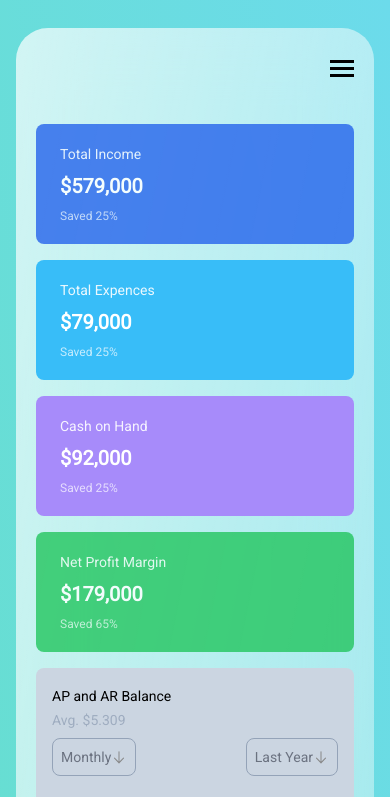
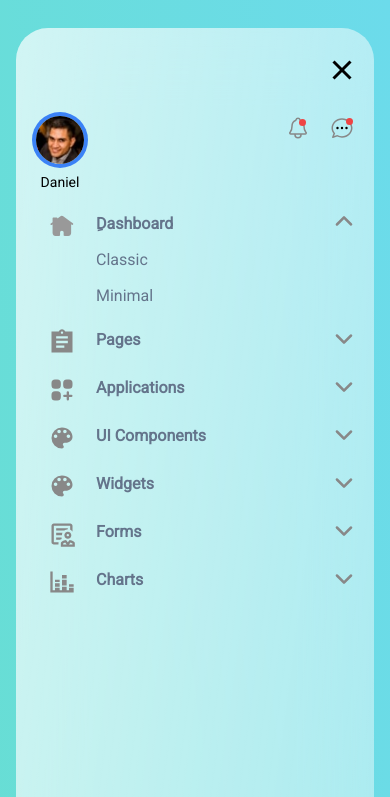
Before and after one commit to Armin-Fullstack/Finance-Dashbord, a website: page index.html in a window 390 px wide. Both pictures are taken after a click on the button 342 px from the left and 72 px from the top of the page. Shown: the top 797 px of the page. Drawn offline with Linux system fonts and the light colour scheme.

Commit message:
Responsive- The 2nd part

```diff
--- a/app.js
+++ b/app.js
@@ -1,5 +1,7 @@
 const number1 = document.querySelector(".number1")
 const number2 = document.querySelector(".number2")
+const menuBtn = document.getElementById("menu-btn")
+const menuMobile = document.getElementById("menu-mobile")
 
 let counter1 = 0;
 
@@ -23,3 +25,12 @@ setInterval(() => {
     }
 
 } , 35)
+
+
+const showMenu = () => {
+    menuBtn.classList.toggle("open")
+    menuMobile.classList.toggle("block")
+    menuMobile.classList.toggle("hidden")
+}
+
+menuBtn.addEventListener("click" , showMenu)
--- a/index.html
+++ b/index.html
@@ -96,12 +96,12 @@
         <!-- Navbar -->
         <div class="hidden lg:flex justify-between items-center">
             <!-- Search -->
-            <div class="search-bar border-2 border-slate-400 w-[360px] rounded-full flex items-center justify-between p-1">
+            <div class="search-bar border-2 border-slate-400 w-1/2 rounded-full flex items-center justify-between p-1">
                 <input type="text" placeholder="Search" class="w-full bg-transparent outline-none pl-2 h-full text-gray-600">
                 <button><img src="Images/RiSearchLine.svg" alt="" class="w-7"></button>
             </div>
             <!-- Icons -->
-            <div class="relative flex items-center space-x-5 mr-3">
+            <div class="relative flex items-center justify-end space-x-5 mr-3 w-1/2">
                 <img src="Images/IonNotificationsOutline.svg" alt="" class="w-7">
                 <img src="Images/EpChatDotRound.svg" alt="" class="w-7">
                 <div class="absolute bg-red-500 rounded-full w-[7px] h-[7px] bottom-[17px] right-[52px]"></div>
@@ -110,12 +110,107 @@
             </div>
         </div>
 
-        <!-- Hamburger Button -->
-        <button id="menu-btn" class="hamburger lg:hidden focus:outline-none  block ml-auto mt-3">
-            <span class="hamburger-top"></span>
-            <span class="hamburger-middle"></span>
-            <span class="hamburger-bottom"></span>
+       <!-- Hamburger Button -->
+       <button id="menu-btn" class="hamburger lg:hidden focus:outline-none block ml-auto mt-3">
+        <span class="hamburger-top"></span>
+        <span class="hamburger-middle"></span>
+        <span class="hamburger-bottom"></span>
         </button>
+
+        <!-- Menu mobile -->
+        <div id="menu-mobile" class="z-50 sm:z-0 h-screen lg:hidden hidden mt-8 space-y-5 min-h-screenbg-gray-400">
+
+
+            <!-- Profile image & name -->
+            <div class="flex justify-between items-start">
+
+                <div class="flex flex-col justify-between items-center space-y-2">
+                    <img class="w-[3rem] rounded-full ring-4 ring-blue-500" src="Images/image-daniel.jpg" alt="Daniel">
+                    <p class="text-sm">Daniel</p>
+                </div>
+
+                 <!-- Search -->
+            <div id="search-mobile" class="search-bar border-2 border-slate-400 min-w-[160px] rounded-full flex items-center justify-between p-1">
+                <input type="text" placeholder="Search" class="w-full bg-transparent outline-none pl-2 h-full text-gray-600">
+                <button><img src="Images/RiSearchLine.svg" alt="" class="w-7"></button>
+            </div>
+
+                 <!-- Icons -->
+            <div class="relative flex items-center space-x-5">
+                <img src="Images/IonNotificationsOutline.svg" alt="" class="w-6">
+                <img src="Images/EpChatDotRound.svg" alt="" class="w-6">
+                <div class="absolute bg-red-500 rounded-full w-[7px] h-[7px] lg:bottom-[15px] lg:right-[50px] bottom-[14px] right-[48px]"></div>
+                <div class="absolute bg-red-500 rounded-full w-[7px] h-[7px] lg:bottom-[17px] lg:right-[1px] bottom-[15px] right-[1px]"></div>
+
+            </div>
+
+            </div>
+
+
+
+            <ul class="menu">
+                <div class="flex items-start space-x-5">
+                        <img src="Images/home-2-svgrepo-com.svg" alt="" class="w-7">
+                        <li class="font-bold text-slate-500">ِDashboard
+                        <ul class="space-y-3 font-normal">
+                            <li class="mt-3">Classic</li>
+                            <li>Minimal</li>
+                        </ul>
+                    </li>
+                </div>
+                <img src="Images/EpArrowUpBold.svg" alt="" class="w-5">
+            </ul>
+
+            <ul class="menu">
+                <div class="flex items-start space-x-5">
+                    <img src="Images/IcSharpAssignment.svg" alt="" class="w-7">
+                    <li class="font-bold text-slate-500">Pages</li>
+                </div>
+                <img src="Images/EpArrowDownBold.svg" alt="" class="w-5">
+            </ul>
+
+            <ul class="menu">
+                <div class="flex items-start space-x-5">
+                    <img src="Images/MajesticonsApplicationsAdd.svg" alt="" class="w-7">
+                    <li class="font-bold text-slate-500">Applications</li>
+                </div>
+                <img src="Images/EpArrowDownBold.svg" alt="" class="w-5">
+            </ul>
+
+            <ul class="menu">
+                <div class="flex items-start space-x-5">
+                    <img src="Images/IcSharpColorLens.svg" alt="" class="w-7">
+                    <li class="font-bold text-slate-500">UI Components</li>
+                </div>
+                <img src="Images/EpArrowDownBold.svg" alt="" class="w-5">
+            </ul>
+
+            <ul class="menu">
+                <div class="flex items-start space-x-5">
+                    <img src="Images/IcSharpColorLens.svg" alt="" class="w-7">
+                    <li class="font-bold text-slate-500">Widgets</li>
+                </div>
+                <img src="Images/EpArrowDownBold.svg" alt="" class="w-5">
+            </ul>
+
+            <ul class="menu">
+                <div class="flex items-start space-x-5">
+                    <img src="Images/MaterialSymbolsClinicalNotesOutline.svg" alt="" class="w-7">
+                    <li class="font-bold text-slate-500">Forms</li>
+                </div>
+                <img src="Images/EpArrowDownBold.svg" alt="" class="w-5">
+            </ul>
+
+            <ul class="menu">
+                <div class="flex items-start space-x-5">
+                    <img src="Images/MdiChartBarStacked.svg" alt="" class="w-7">
+                    <li class="font-bold text-slate-500">Charts</li>
+                </div>
+                <img src="Images/EpArrowDownBold.svg" alt="" class="w-5">
+            </ul>
+
+
+        </div>
 
 
             <!-- Boxes -->
--- a/input.css
+++ b/input.css
@@ -20,6 +20,10 @@ body {
 
 .menu {
    @apply flex justify-between items-start pl-3
+}
+
+#menu-mobile {
+    transition: all 0.5s;
 }
 
 .left-side {
@@ -104,3 +108,10 @@ body {
  .open .hamburger-bottom {
     transform: rotate(-45deg) translateY(6px) translateX(-6px)
 }
+
+
+@media only screen and  (max-width: 452px) {
+    #search-mobile {
+        display: none
+    }
+}
```
Also changed, not shown: CSS/Style.css.
